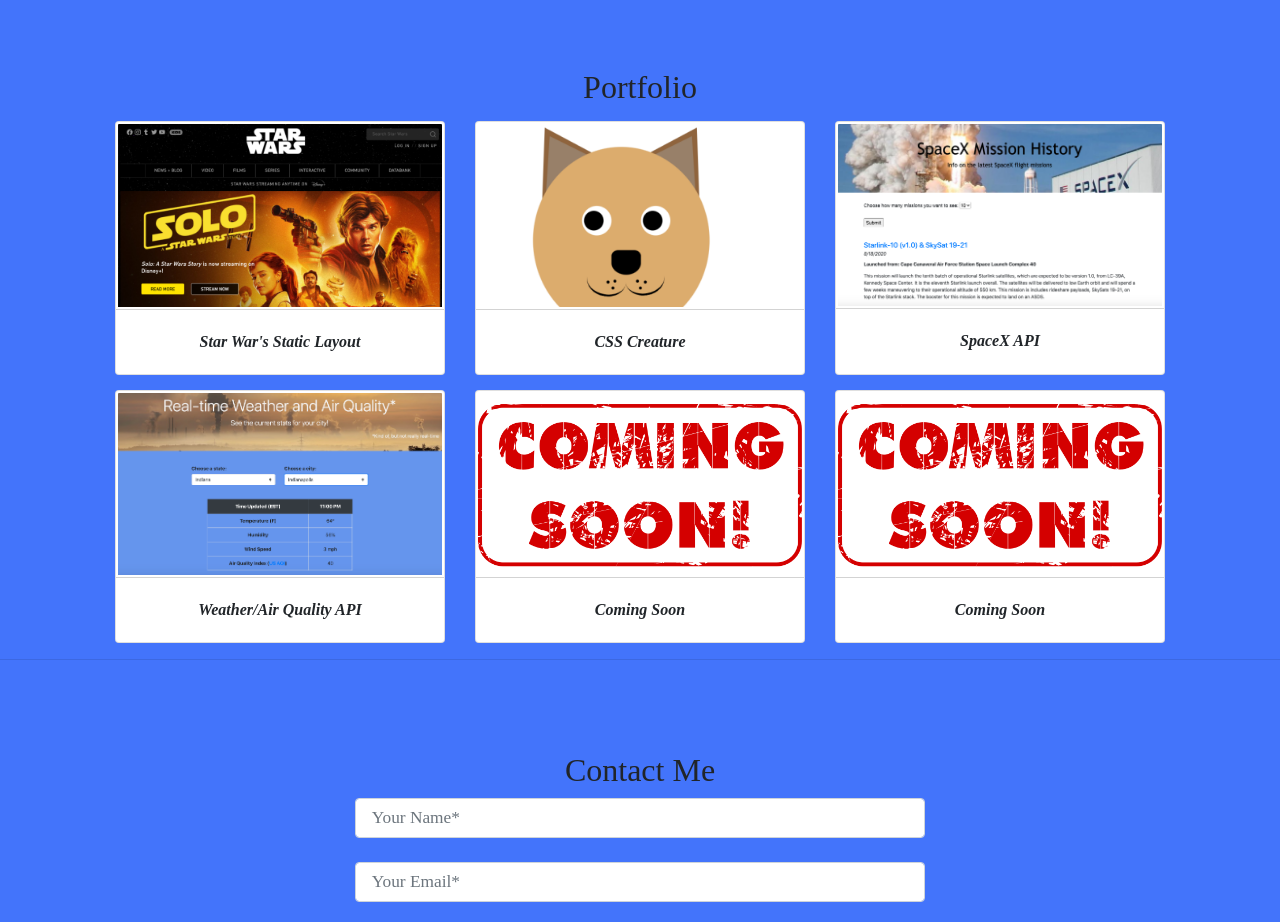
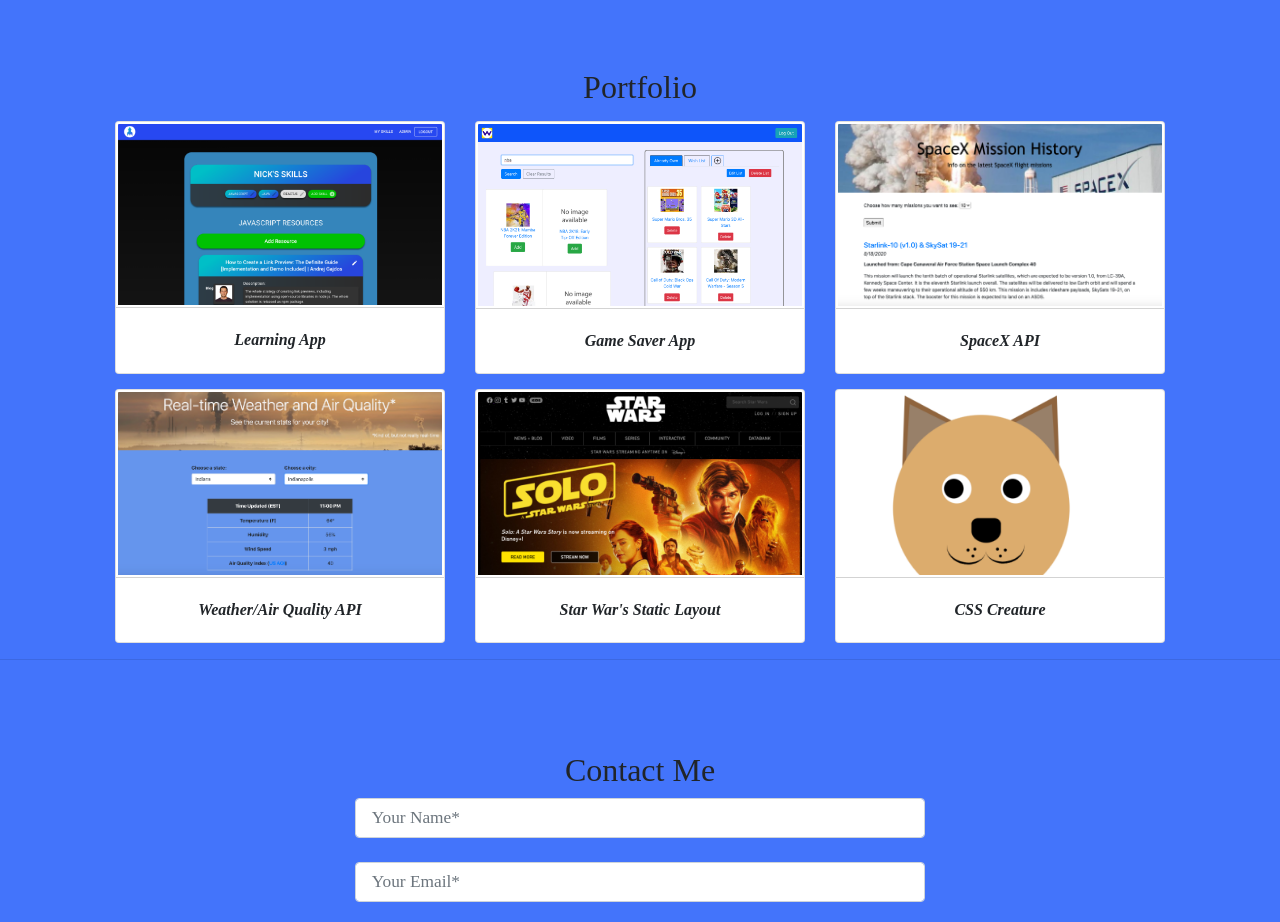
Before and after one commit to nickbirch/nickbirch.github.io, a plain HTML site: page index.html in a window 1280 px wide. Shown: the part 860-1782 px from the top of the page. Drawn offline with nearby package versions, Linux system fonts and the light colour scheme; a web font is replaced by a local one.

Commit message:
added projects

```diff
--- a/index.html
+++ b/index.html
@@ -4,6 +4,7 @@
     <meta charset="UTF-8" />
     <meta name="viewport" content="width=device-width, initial-scale=1.0" />
     <title>Nick Birch's Portfolio</title>
+    <link rel="icon" href="./assets/headshot.png" />
     <link
       href="https://fonts.googleapis.com/css2?family=Baloo+Tamma+2&display=swap"
       rel="stylesheet"
@@ -132,26 +133,28 @@
       <div class="container text-center portfolio">
         <div class="card-deck">
           <div class="card" style="width: 18rem;">
-            <a href="https://nickbirch.github.io/staticLayout/" target="blank"
+            <a href="https://red-badge-skill-app.herokuapp.com/" target="blank"
             ><img
               class="card-img-top"
-                src="assets/static_layout.png"
+              src="assets/skills-app.png"
               alt="Card image cap"
-            /></a>
+            />
+            </a>
             <div class="card-body">
-              <p class="card-text">Star War's Static Layout</p>
+              <p class="card-text">Learning App</p>
             </div>
           </div>
 
           <div class="card" style="width: 18rem;">
-            <a href="https://nickbirch.github.io/creatureCSS/" target="blank"
+            <a href="https://tw-gaming-application.herokuapp.com/" target="blank"
             ><img
               class="card-img-top"
-                src="assets/doge.png"
+              src="assets/game-saver-app.png"
               alt="Card image cap"
-            /></a>
+            />
+            </a>
             <div class="card-body">
-              <p class="card-text">CSS Creature</p>
+              <p class="card-text">Game Saver App</p>
             </div>
           </div>
 
@@ -181,26 +184,29 @@
           </div>
 
           <div class="card" style="width: 18rem;">
-            <img
+            <a href="https://nickbirch.github.io/staticLayout/" target="blank"
+              ><img
                 class="card-img-top"
-              src="assets/Red-Coming-Soon-Stamp.png"
+                src="assets/static_layout.png"
                 alt="Card image cap"
-            />
+            /></a>
             <div class="card-body">
-              <p class="card-text">Coming Soon</p>
+              <p class="card-text">Star War's Static Layout</p>
             </div>
           </div>
 
           <div class="card" style="width: 18rem;">
-            <img
+            <a href="https://nickbirch.github.io/creatureCSS/" target="blank"
+              ><img
                 class="card-img-top"
-              src="assets/Red-Coming-Soon-Stamp.png"
+                src="assets/doge.png"
                 alt="Card image cap"
-            />
+            /></a>
             <div class="card-body">
-              <p class="card-text">Coming Soon</p>
+              <p class="card-text">CSS Creature</p>
             </div>
           </div>
+
         </div>
       </div>
     </section>
```
Also changed, not shown: assets/game-saver-app.png (added), assets/skills-app.png (added). Lines whose indentation alone changed are shown as unchanged.
